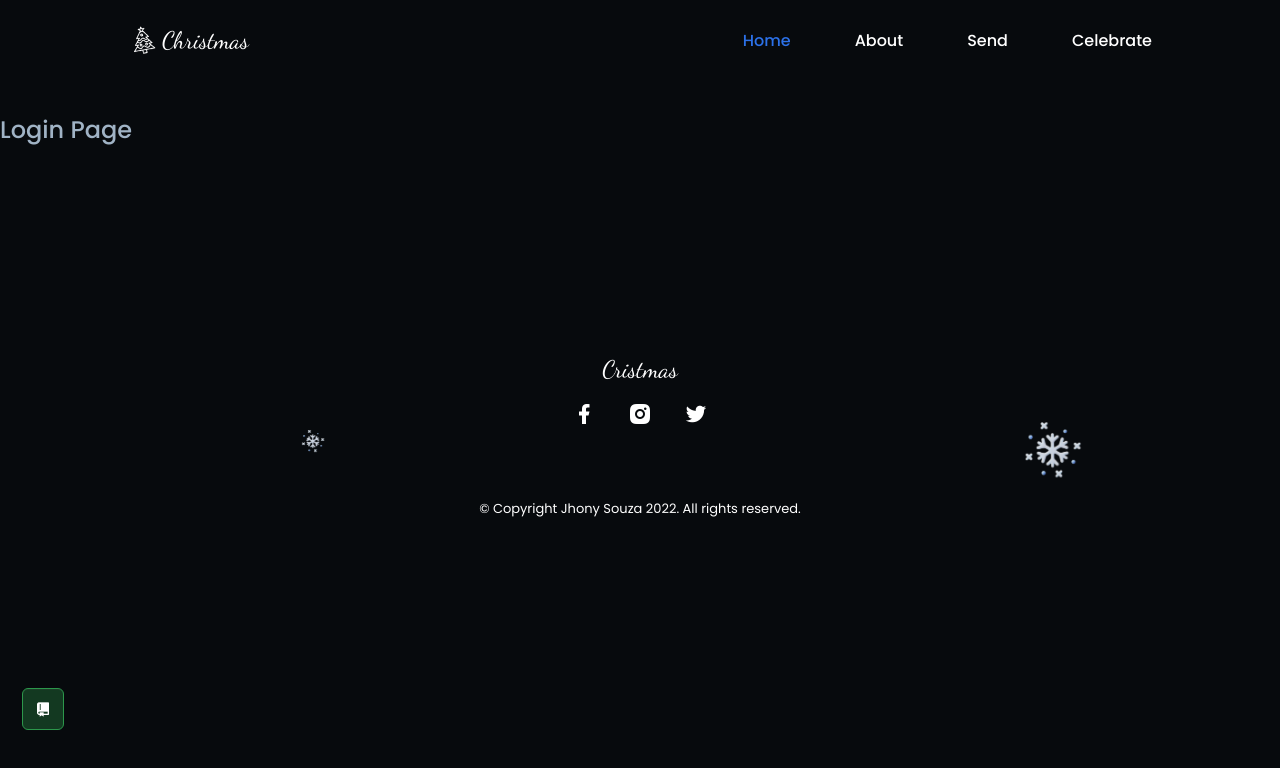
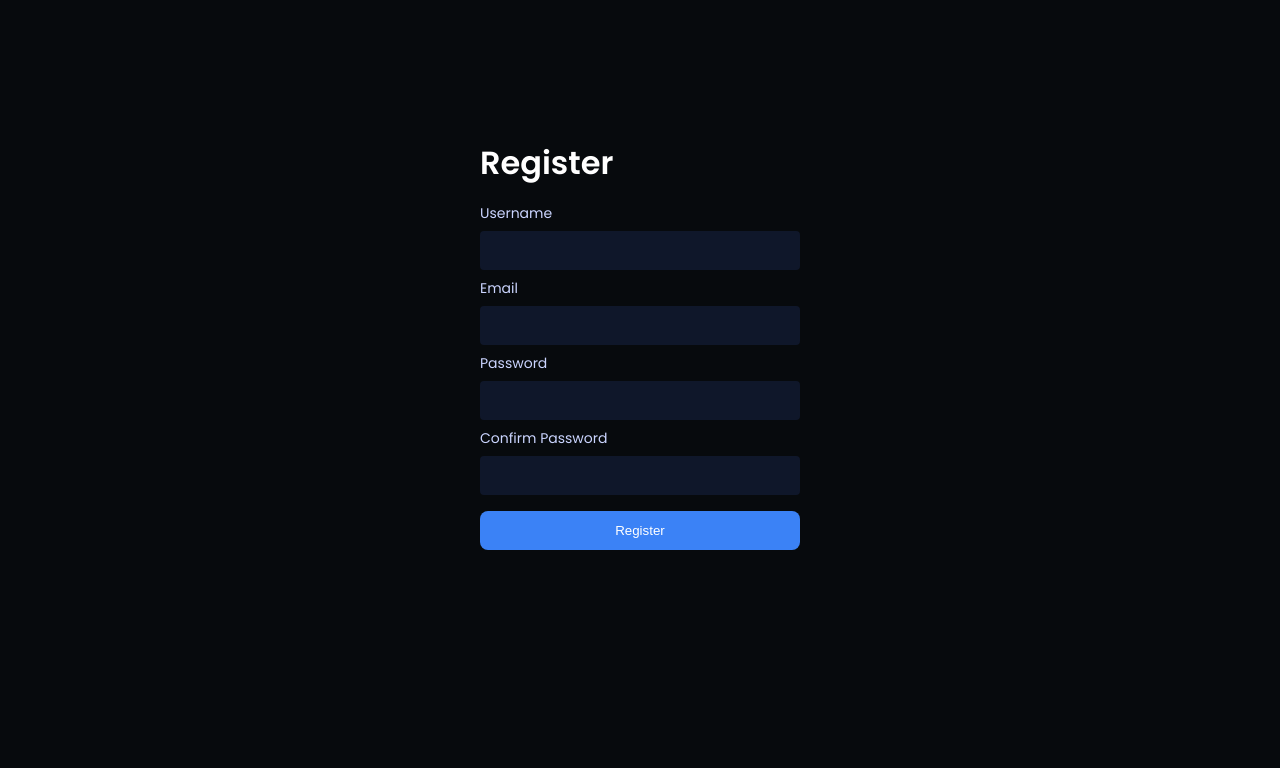
Before and after one commit to jhonysouza100/responsive-cristmas-website, a React (Vite) app: page /login in a window 1280 px wide. Shown: the top 768 px of the page. Built offline with nearby package versions, Linux system fonts and the light colour scheme.

Commit message:
add login page

```diff
--- a/package.json
+++ b/package.json
@@ -16,6 +16,7 @@
     "gsap": "^3.12.3",
     "react": "^18.2.0",
     "react-dom": "^18.2.0",
+    "react-hook-form": "^7.49.0",
     "react-router-dom": "^6.20.1",
     "react-scroll-parallax": "^3.4.5",
     "rellax": "^1.12.1",
--- a/src/pages/Login.jsx
+++ b/src/pages/Login.jsx
@@ -1,12 +1,90 @@
-import Wrapper from "../components/Wrapper";
+import { useForm } from "react-hook-form";
+function Login() {
 
-function Login() {
+  const { register, handleSubmit, formState: { errors }  } = useForm();
+
+  // hook de react-hook-from, maneja el comportamiento por defecto del formulario
+  const onSubmit = handleSubmit( data => console.log(data));
+
+  let loginSectionStyle = {
+    backgroundColor: "##0A0A0A",
+    height: "100vh"
+  },
+  loginInputStyle = {
+    padding: "0.75rem",
+    borderRadius: "0.25rem",
+    display: "block",
+    marginBottom: "0.5rem",
+    backgroundColor: "#0F172A",
+    color: "#fff",
+    width: "100%",
+    border: "none"
+  },
+  loginContainerStyle = {
+    height: "calc(100vh - 7rem)",
+    display: "flex",
+    justifyContent: "center",
+    alignItems: "center",
+  },
+  loginFormStyle = {
+    width: "25%"
+  },
+  loginTitleStyle = {
+    color: "#fff",
+    fontWeight: "700",
+    fontSize: "2rem",
+    marginBottom: "1rem"
+  },
+  loginButtonStyle = {
+    width: "100%",
+    backgroundColor: "#3B82F6",
+    color: "#fff",
+    padding: "0.75rem",
+    border: "none",
+    borderRadius: "0.5rem",
+    marginTop: "0.5rem"
+  },
+  loginLabelStyle = {
+    // color: "#0A748B",
+    color: "#CBD5FF",
+    marginBottom: "0.5rem",
+    display: "block",
+    fontSize: "0.875rem",
+    lineHeight: "1.25rem",
+  },
+  loginSpanStyle = {
+    color: "rgb(239 68 68)",
+    fontSize: "0.75rem",
+    lineHeight: "1rem"
+  }
+
   return (
-    <Wrapper>
-      <section className="section">
-        <h1>Login Page</h1>
+    <>
+      <section style={loginSectionStyle}>
+
+        <div style={loginContainerStyle}>
+
+          <form onSubmit={onSubmit} style={loginFormStyle}>
+          <h1 style={loginTitleStyle}>Register</h1>
+            <label htmlFor="username" style={loginLabelStyle}>Username</label>
+            <input type="text"{...(register("username", {required: {value: true, message: "Username is required"}}))} style={loginInputStyle} />
+            {errors.username && (<span style={loginSpanStyle}>{errors.username.message}</span>)}
+            <label htmlFor="email" style={loginLabelStyle}>Email</label>
+            <input type="email" {...(register("email", {required: {value: true, message: "Email is required"}}))} style={loginInputStyle} />
+            {errors.email && (<span style={loginSpanStyle}>{errors.email.message}</span>)}
+            <label htmlFor="password" style={loginLabelStyle}>Password</label>
+            <input type="password" {...(register("password", {required: {value: true, message: "Password is required"}}))} style={loginInputStyle} />
+            {errors.password && (<span style={loginSpanStyle}>{errors.password.message}</span>)}
+            <label htmlFor="confirmPassword" style={loginLabelStyle}>Confirm Password</label>
+            <input type="confirmPassword" {...(register("confirmPassword", {required: {value: true, message: "Please confirm your password"}}))} style={loginInputStyle} />
+            {errors.confirmPassword && (<span style={loginSpanStyle}>{errors.confirmPassword.message}</span>)}
+
+            <button style={loginButtonStyle}>Register</button>
+          </form>
+        </div>
+
       </section>
-    </Wrapper>
+    </>
   );
 }
 
```
Also changed, not shown: 1 other file (tests, documents, lock files or other folders).
